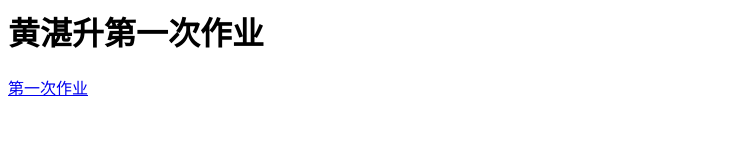
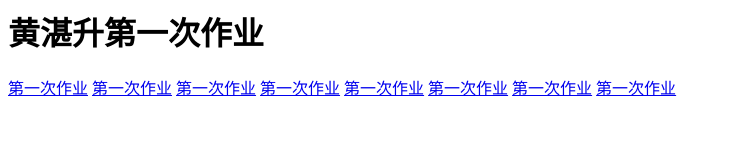
Before and after one commit to TemplarBruno/hzs.github.io, a plain HTML site: page index.html in a window 1280 px wide. Shown: the whole page, without its empty margins (0-731 px from the left). Drawn offline with Linux system fonts and the light colour scheme.

Commit message:
Update index.html

```diff
--- a/index.html
+++ b/index.html
@@ -5,6 +5,13 @@
 </head>
 <body>
     <h1>黄湛升第一次作业</h1>
-   <a href="http://templarbruno.github.io/第一次作业" title="第一次作业">第一次作业</a>
+   <a href="http://templarbruno.github.io/第一次作业/词频分析/East_Han_States.py" title="第一次作业：词频分析——程序代码">第一次作业</a>
+   <a href="http://templarbruno.github.io/第一次作业/词频分析/三国演义东汉州名词频.png" title="第一次作业：词频分析——结果展示">第一次作业</a>
+   <a href="http://templarbruno.github.io/第一次作业/地图/全国.py" title="第一次作业：中国地图——程序代码1">第一次作业</a>
+   <a href="http://templarbruno.github.io/第一次作业/地图/2022中国一级行政区人均GDP_map.html" title="第一次作业：中国地图——结果展示2">第一次作业</a>
+   <a href="http://templarbruno.github.io/第一次作业/地图/世界.py" title="第一次作业：世界地图——程序代码2">第一次作业</a>
+   <a href="http://templarbruno.github.io/第一次作业/地图/阿拉伯国家2021年人均GDP.html" title="第一次作业：世界地图——结果展示2">第一次作业</a>
+   <a href="http://templarbruno.github.io/第一次作业/组合图表/阿拉伯国家2021年人均GDP.html" title="第一次作业：组合图表——程序代码">第一次作业</a>
+   <a href="http://templarbruno.github.io/第一次作业/组合图表/food_consumption.html" title="第一次作业：组合图表——结果展示">第一次作业</a>
 </body>
 </html>
```
